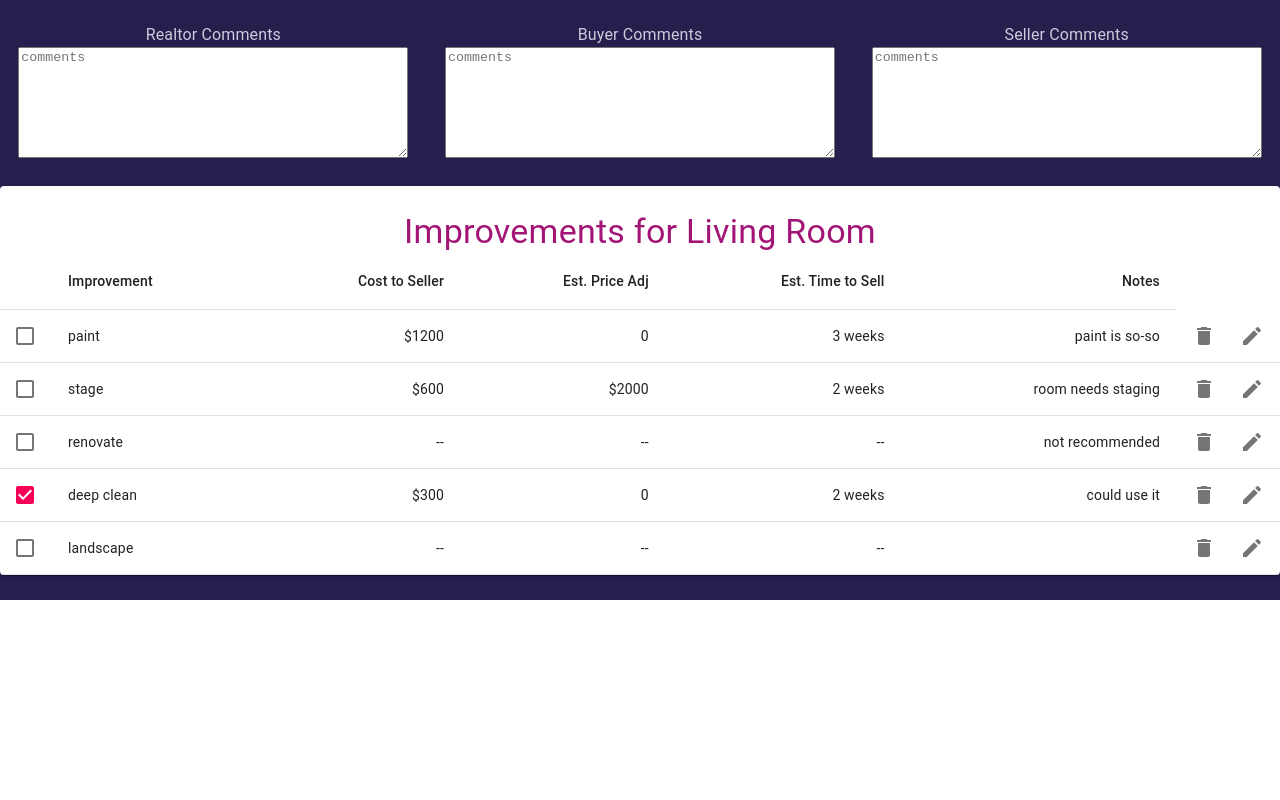
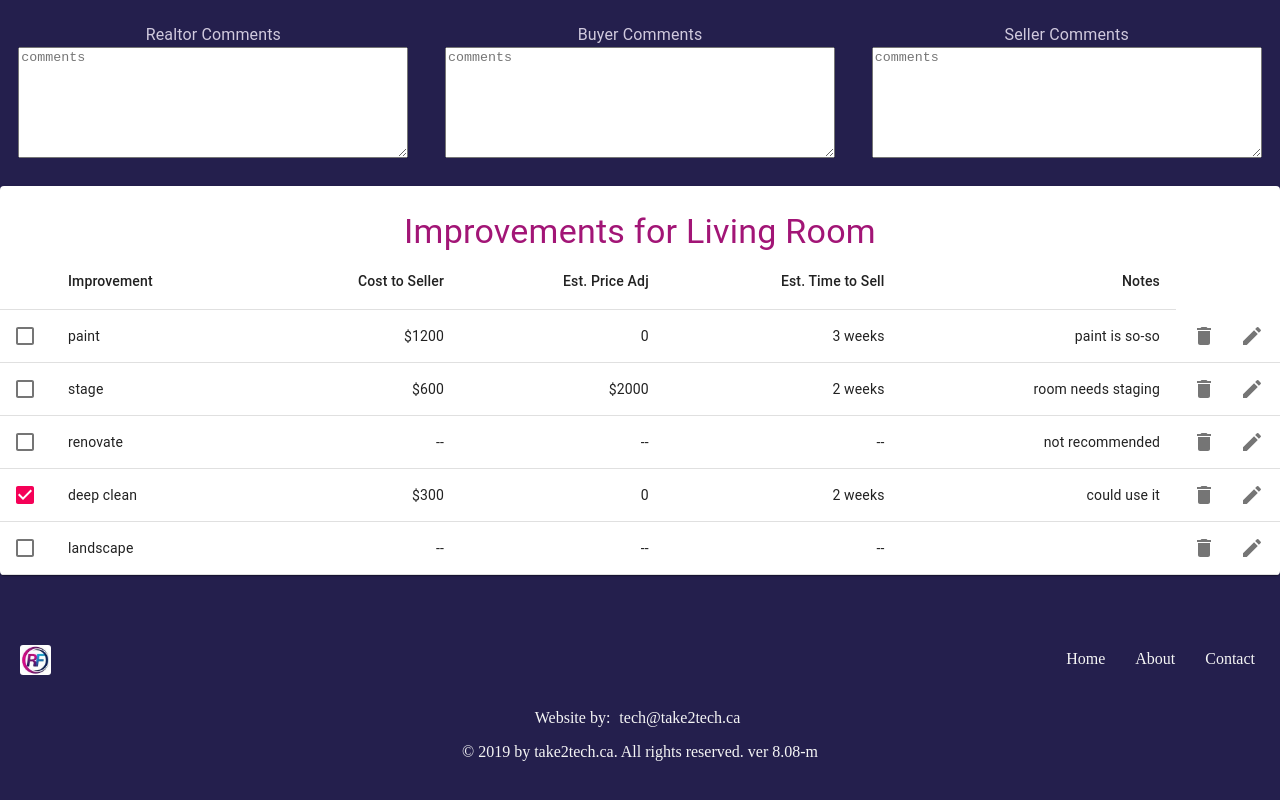
Before and after one commit to TMurvihillPortfolio/realtorsfriendportfolio, a React (Create React App) app: page / in a window 1280 px wide. Shown: the part 786-1586 px from the top of the page. Before the commit the page ends 1386 px from the top, so only its background shows below. Built offline with nearby package versions, Linux system fonts and the light colour scheme.

Commit message:
footer complete

```diff
--- /dev/null
+++ b/src/components/Footer.js
@@ -0,0 +1,93 @@
+import React, { Component } from 'react';
+import { withStyles } from '@material-ui/core/styles';
+import logo from '../img/logo.jpg';
+import { flexbox } from '@material-ui/system';
+
+const styles = {
+    footer: {
+        marginTop: '50px',
+        display: 'block',
+        padding: '20px'
+    },
+    line1: {
+        display: 'flex',
+        justifyContent: 'space-between'
+    },
+    logo: {
+        height: '30px',
+        borderRadius: '3px'
+    },
+    menuContainer: {
+        display: 'flex',
+        justifyContent: 'space-between',
+        height: 'fit-content',
+        '& a': {
+            color: 'whitesmoke',
+            marginLeft: '20px',
+            textDecoration: 'none',
+            borderBottom: '1px solid transparent',
+            transition: 'all .5s',
+            padding: '5px'
+        },
+        "& a:hover": {
+            borderBottom: '1px solid whitesmoke'
+        }
+    },
+    social: {
+        "& p": {
+            color: 'whitesmoke'
+        },
+        "& a": {
+            color: 'whitesmoke',
+            textDecoration: 'none',
+            borderBottom: '1px solid transparent',
+            transition: 'all .5s',
+            padding: '5px',
+            "&:hover": {
+                borderBottom: '1px solid whitesmoke'
+            }
+        }
+    },
+    copyRight: {
+        color: 'whitesmoke',
+        marginBottom: '30px',
+        "& p": {
+            color: 'whitesmoke'
+        }
+    }
+}
+class Footer extends Component {
+    constructor(props) {
+        super(props);
+        this.state = {  }
+    }
+    render() {
+        const { classes } = this.props;
+        return (
+            <div className={classes.footer} id="footer">
+                <div className={classes.line1}>
+                    <img src={logo} alt='logo' className={classes.logo}/>
+                    <div className={classes.menuContainer}>
+                        <a href="#" class="footer__menuContainer--menu-item">Home</a>
+                        <a href="#" class="footer__menuContainer--menu-item">About</a>
+                        <a href="https://take2tech.ca/contact" class="footer__menuContainer--menu-item">Contact</a>
+                    </div>
+
+                </div>
+                <div className={classes.social}>
+                    <a href="https://www.linkedin.com/in/tisha-murvihill-tech" target="_blank" class="footer__menuContainer--social-item">
+                        {/* <img src="img/linkedin.jpg" class="footer__menuContainer--social-item-img"/> */}
+
+                    </a>
+                    {/* <i class="ion-social-linkedin footer__menuContainer--social-item-icon"></i> */}
+                    <p>Website by: <a href="mailto:tech@take2tech.ca" class="footer__menuContainer--social-item footer__menuContainer--social-item-web" target="_blank">tech@take2tech.ca</a></p>
+                </div>
+                <div class={classes.copyRight}>
+                    <p>&copy; 2019 by take2tech.ca. All rights reserved. ver 8.08-m</p>
+                </div>
+            </div>
+         );
+    }
+}
+
+export default withStyles(styles)(Footer);
--- a/src/components/ManageHome.js
+++ b/src/components/ManageHome.js
@@ -12,6 +12,7 @@ import SelectRoom from './SelectRoom';
 import RoomComments from './RoomComments';
 import Improvements from './Improvements';
 import NavBar from './NavBar';
+import Footer from './Footer';
 
 function ManageHome(props) {
     const { classes } = props;
@@ -65,7 +66,8 @@ function ManageHome(props) {
             <Improvements
                 room={fullRoomName[room]}
             />
+            <Footer />
         </div>
-    )
+    );
 }
 export default withStyles(styles)(ManageHome);
```
